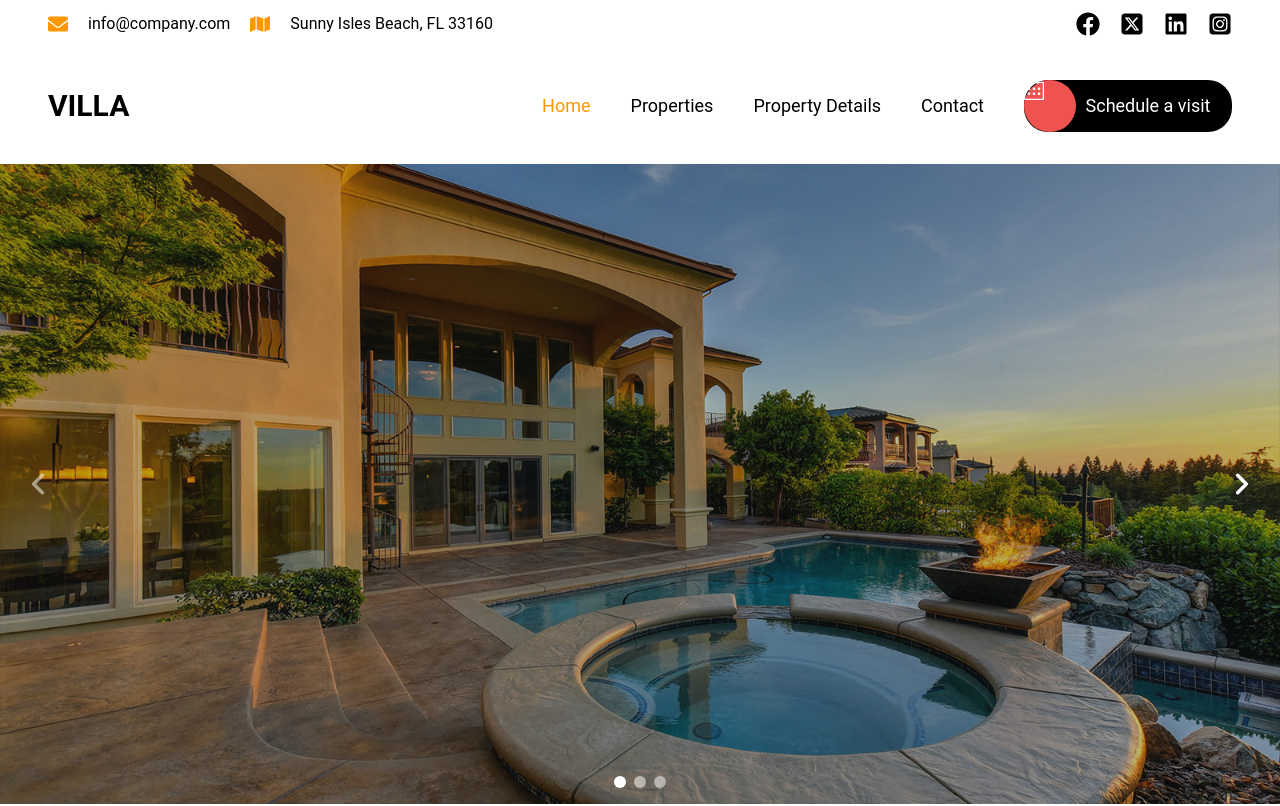
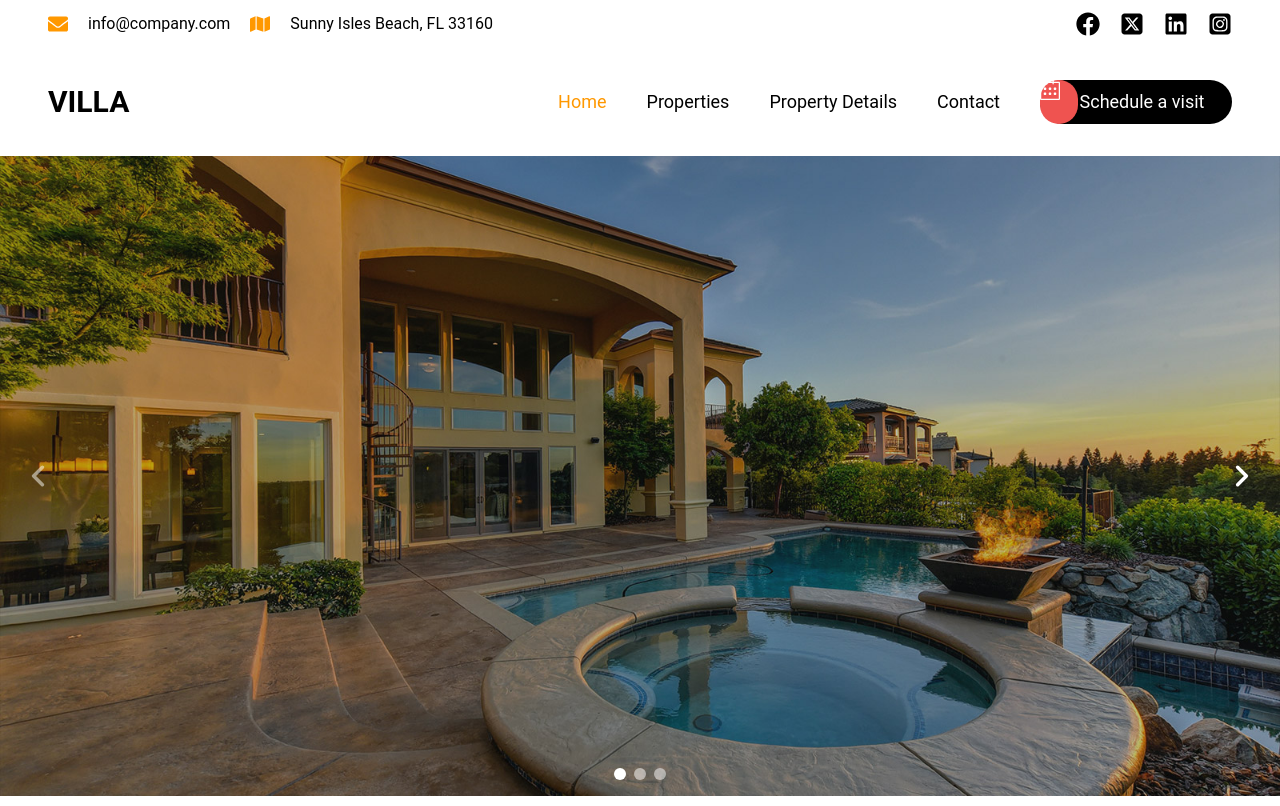
Before and after one commit to Swapvp/React_Villa, a React (Vite) app: page / in a window 1280 px wide. Shown: the top 806 px of the page. Built offline with nearby package versions, Linux system fonts and the light colour scheme.

Commit message:
schedule btn css updated

```diff
--- a/src/Components/ScheduleBtn.jsx
+++ b/src/Components/ScheduleBtn.jsx
@@ -3,8 +3,8 @@ import { SlCalender } from "react-icons/sl";
 
 function ScheduleBtn() {
   return (
-    <button className="bg-black relative rounded-3xl text-white pl-10 py-3 w-52">
-      <div className="absolute bg-red-400 w-[25%] h-full text-center rounded-full top-0 left-0">
+    <button className="bg-black relative rounded-3xl text-white pl-3 py-2 w-48">
+      <div className="absolute bg-red-400 w-1/5 h-full text-center rounded-full top-0 left-0">
         <SlCalender className=" text-xl font-bold" />
       </div>
       Schedule a visit
```
